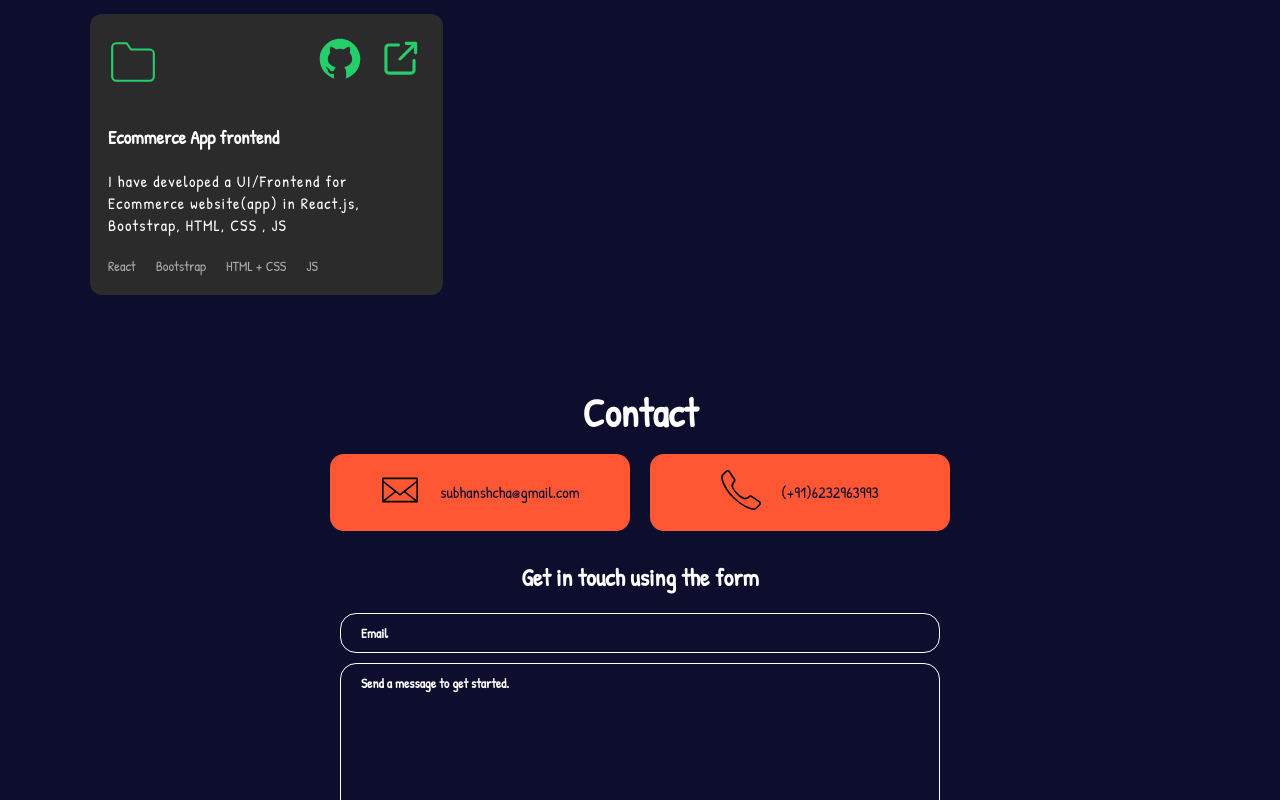
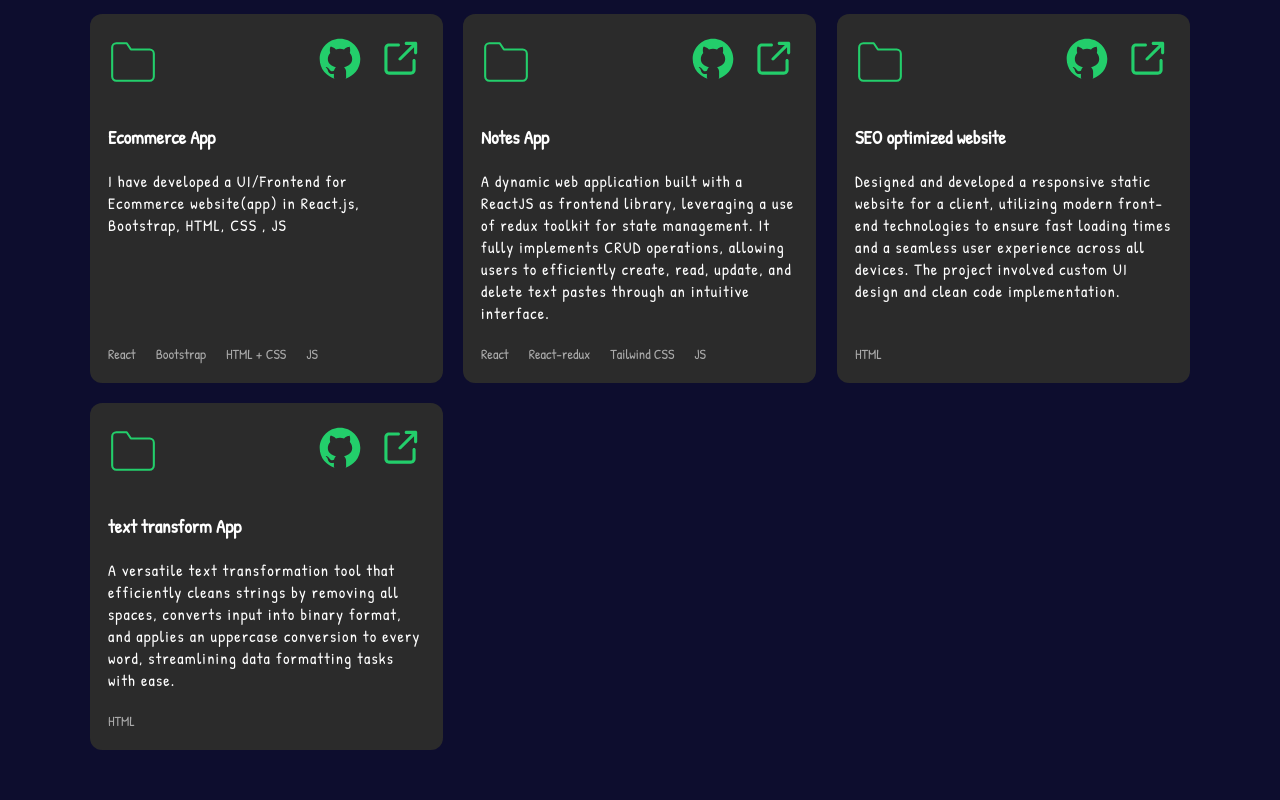
Before and after one commit to MrCurious-glitch/Subhansh-portfolio, a React (Create React App) app: page / in a window 1280 px wide. Shown: the part 980-1780 px from the top of the page. Built offline with nearby package versions, Linux system fonts and the light colour scheme.

Commit message:
new change

```diff
--- a/src/components/Footer/Footer.tsx
+++ b/src/components/Footer/Footer.tsx
@@ -40,7 +40,7 @@ export function Footer() {
           <img src={whatsapp} alt="Whatsapp" />
         </a>
         <a
-          href="https://t.me/mostlyinsaneinsaan"
+          href="https://t.me/Subhnash2811"
           target="_blank"
           rel="noreferrer"
         >
--- a/src/components/Project/Project.tsx
+++ b/src/components/Project/Project.tsx
@@ -25,13 +25,69 @@ export function Project() {
                 </a> </div>
             </header>
             <div className="body">
-              <h3>Ecommerce App frontend</h3>
+              <h3>Ecommerce App </h3>
               <p>  I have developed a UI/Frontend for Ecommerce website(app) in React.js, Bootstrap, HTML, CSS , JS  </p>
             </div>
 
             <footer> <ul className="tech-list"> <li>React</li> <li>Bootstrap</li> <li>HTML + CSS</li> <li>JS</li> </ul> </footer>
           </div>
         </ScrollAnimation>
+        <ScrollAnimation animateIn="flipInX">
+          <div className="project">
+            <header>
+              <svg width="50" xmlns="http://www.w3.org/2000/svg" role="img" viewBox="0 0 24 24" fill="none" stroke="#23ce6b" strokeWidth="1" strokeLinecap="round" strokeLinejoin="round"> <title>Folder</title> <path d="M22 19a2 2 0 0 1-2 2H4a2 2 0 0 1-2-2V5a2 2 0 0 1 2-2h5l2 3h9a2 2 0 0 1 2 2z"></path> </svg>
+              <div className="project-links">
+              <a href="https://github.com/MrCurious-glitch/PasteApp" target="_blank" rel="noreferrer">
+                  <img src={githubIcon} alt="Visit site" /></a>
+                <a href="https://paste-app-nu-virid.vercel.app/" target="_blank" rel="noreferrer">
+                  <img src={externalLink} alt="Visit site" />
+                </a> </div>
+            </header>
+            <div className="body">
+              <h3>Notes App</h3>
+              <p>  A dynamic web application built with a ReactJS as frontend library, leveraging a use of redux toolkit for state management. It fully implements CRUD operations, allowing users to efficiently create, read, update, and delete text pastes through an intuitive interface. </p>
+            </div>
+
+            <footer> <ul className="tech-list"> <li>React</li> <li>React-redux</li> <li>Tailwind CSS</li> <li>JS</li> </ul> </footer>
+          </div>
+        </ScrollAnimation>
+         <ScrollAnimation animateIn="flipInX">
+          <div className="project">
+            <header>
+              <svg width="50" xmlns="http://www.w3.org/2000/svg" role="img" viewBox="0 0 24 24" fill="none" stroke="#23ce6b" strokeWidth="1" strokeLinecap="round" strokeLinejoin="round"> <title>Folder</title> <path d="M22 19a2 2 0 0 1-2 2H4a2 2 0 0 1-2-2V5a2 2 0 0 1 2-2h5l2 3h9a2 2 0 0 1 2 2z"></path> </svg>
+              <div className="project-links">
+              <a href="https://github.com/MrCurious-glitch/boxwich-master" target="_blank" rel="noreferrer">
+                  <img src={githubIcon} alt="Visit site" /></a>
+                <a href="https://boxwich-master.vercel.app/" target="_blank" rel="noreferrer">
+                  <img src={externalLink} alt="Visit site" />
+                </a> </div>
+            </header>
+            <div className="body">
+              <h3>SEO optimized website</h3>
+              <p>Designed and developed a responsive static website for a client, utilizing modern front-end technologies to ensure fast loading times and a seamless user experience across all devices. The project involved custom UI design and clean code implementation. </p>      </div>
+
+            <footer> <ul className="tech-list"> <li>HTML</li> </ul> </footer>
+          </div>
+        </ScrollAnimation>
+        <ScrollAnimation animateIn="flipInX">
+          <div className="project">
+            <header>
+              <svg width="50" xmlns="http://www.w3.org/2000/svg" role="img" viewBox="0 0 24 24" fill="none" stroke="#23ce6b" strokeWidth="1" strokeLinecap="round" strokeLinejoin="round"> <title>Folder</title> <path d="M22 19a2 2 0 0 1-2 2H4a2 2 0 0 1-2-2V5a2 2 0 0 1 2-2h5l2 3h9a2 2 0 0 1 2 2z"></path> </svg>
+              <div className="project-links">
+              <a href="https://github.com/MrCurious-glitch/transform-text" target="_blank" rel="noreferrer">
+                  <img src={githubIcon} alt="Visit site" /></a>
+                <a href="https://github.com/MrCurious-glitch/transform-text" target="_blank" rel="noreferrer">
+                  <img src={externalLink} alt="Visit site" />
+                </a> </div>
+            </header>
+            <div className="body">
+              <h3>text transform App</h3>
+              <p>A versatile text transformation tool that efficiently cleans strings by removing all spaces, converts input into binary format, and applies an uppercase conversion to every word, streamlining data formatting tasks with ease. </p>      </div>
+
+            <footer> <ul className="tech-list"> <li>HTML</li> </ul> </footer>
+          </div>
+        </ScrollAnimation>
+
 
       </div>
     </Container>
```
